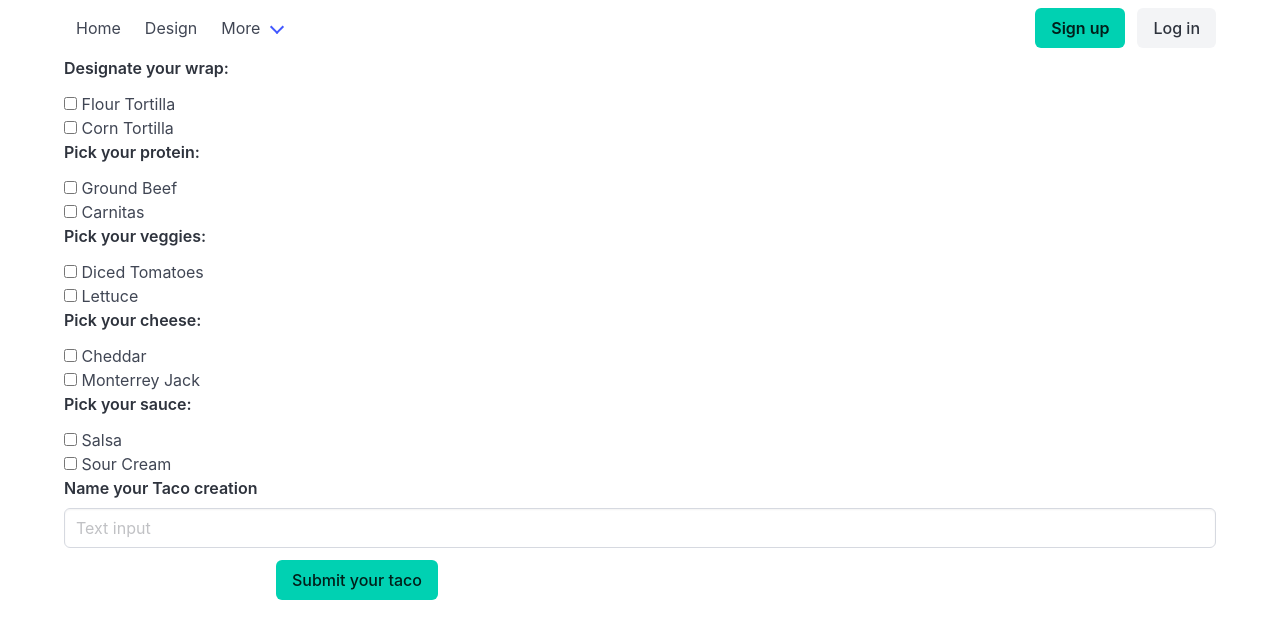
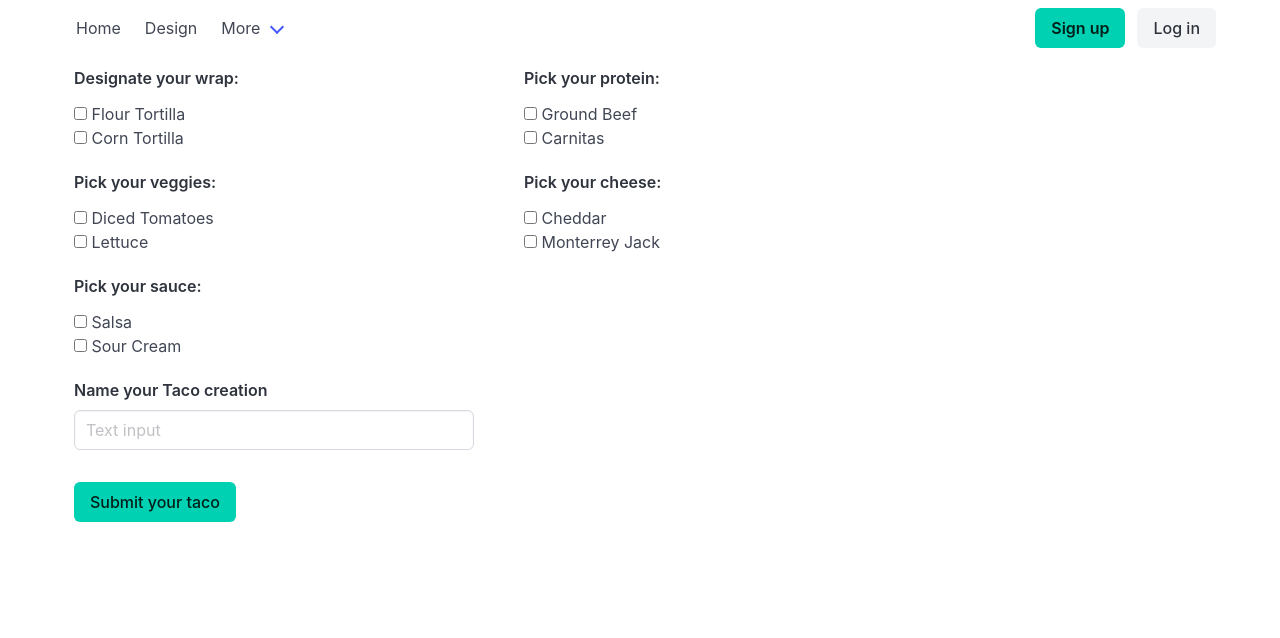
Before and after one commit to j0y0nt/tcfe, an Angular app in the folder ang-fe/: page /design in a window 1280 px wide. Shown: the top 638 px of the page. Built offline with nearby package versions, Linux system fonts and the light colour scheme.

Commit message:
Refactored data model for cleaner template.

```diff
--- a/ang-fe/src/app/design-tacos/design-tacos.component.html
+++ b/ang-fe/src/app/design-tacos/design-tacos.component.html
@@ -1,8 +1,11 @@
 <div class="container">
-    <div  style="display:flex; flex-direction: column; flex-wrap: wrap;" *ngFor="let ingredient of designService.ingredientList; index as i; even  as isEven">
-        <div class="field" *ngIf="isEven">
-            <label class="label">{{ designService.prefixMap[ingredient.type] }} {{ ingredient.type | lowercase}}:</label>
+    <div style="display: flex; flex-direction: row; flex-wrap: wrap; width: 900px; ">
+        <div style="flex: 400px; padding: 10px;" *ngFor="let groupItem of designService.ingredientByGroup; index as i;">
+            <div>
+                <div class="field">
+                    <label class="label"> {{designService.prefixMap[groupItem.type]}} {{ groupItem.type | lowercase}}:</label>
                 </div>
+                <div *ngFor="let ingredient of groupItem.ingredients; ">
                     <div class="field">
                         <label class="checkbox">
                             <input id="{{ ingredient.id }}" type="checkbox" name="ingredients" value="{{ ingredient.type }}" />
@@ -10,20 +13,21 @@
                         </label>
                     </div>
                 </div>
+            </div>
+        </div>
+    </div>
 
-    <div class="field">
+    <div class="field" style="padding: 10px;">
         <label class="label">Name your Taco creation</label>
-        <div class="control">
+        <div class="control" style="width: 400px;">
           <input class="input" type="text" placeholder="Text input">
         </div>
      </div>
 
     <div class="field is-horizontal">
-        <div class="field-label">
-          <!-- Left empty for spacing -->
-        </div>
+
         <div class="field-body">
-          <div class="field">
+          <div class="field" style="padding: 10px;">
             <div class="control">
               <button class="button is-primary">
                 Submit your taco
@@ -33,134 +37,4 @@
         </div>
     </div>
 
-    <!--
-        <div class="field is-horizontal" style="width: 500px;">
-        <div class="field-body">
-            <div class="display: flex; flex-direction : column;">
-                <div class="field">
-                    <label class="label">Designate your wrap:</label>
 </div>
-                <div class="field">
-                    <label class="checkbox">
-                        <input type="checkbox" name="ingredients" />
-                        Flour Tortilla
-                    </label>
-                </div>
-                <div class="field">
-                    <label class="checkbox">
-                        <input type="checkbox" name="ingredients" />
-                        Corn Tortilla
-                    </label>
-                </div>
-            </div>
-        </div>
-
-        <div class="field-body">
-            <div class="display: flex; flex-direction : column;">
-                <div class="field">
-                    <label class="label">Pick your protein:</label>
-                </div>
-                <div class="field">
-                    <label class="checkbox">
-                        <input type="checkbox" name="ingredients" />
-                        Ground Beef
-                    </label>
-                </div>
-                <div class="field">
-                    <label class="checkbox">
-                        <input type="checkbox" name="ingredients" />
-                        Carnitas
-                    </label>
-                </div>
-            </div>
-        </div>
-    </div>
-
-    <div class="field is-horizontal" style="width: 500px;">
-        <div class="field-body">
-            <div class="display: flex; flex-direction : column;">
-                <div class="field">
-                    <label class="label">Pick your cheese:</label>
-                </div>
-                <div class="field">
-                    <label class="checkbox">
-                        <input type="checkbox" name="ingredients" name="ingredients" />
-                        Cheddar
-                    </label>
-                </div>
-                <div class="field">
-                    <label class="checkbox">
-                        <input type="checkbox" name="ingredients" name="ingredients" />
-                        Monterrey Jack
-                    </label>
-                </div>
-            </div>
-        </div>
-
-        <div class="field-body">
-            <div class="display: flex; flex-direction : column;">
-                <div class="field">
-                    <label class="label">Pick your veggies:</label>
-                </div>
-                <div class="field">
-                    <label class="checkbox">
-                        <input type="checkbox" name="ingredients" name="ingredients" />
-                        Diced Tomatoes
-                    </label>
-                </div>
-                <div class="field">
-                    <label class="checkbox">
-                        <input type="checkbox" name="ingredients" name="ingredients" />
-                        Lettuce
-                    </label>
-                </div>
-            </div>
-        </div>
-    </div>
-
-    <div class="field" style="width: 500px;">
-        <div class="field-body">
-            <div class="display: flex; flex-direction : column;">
-                <div class="field">
-                    <label class="label">Pick your sauce:</label>
-                </div>
-                <div class="field">
-                    <label class="checkbox">
-                        <input type="checkbox" name="ingredients" name="ingredients" />
-                        Salsa
-                    </label>
-                </div>
-                <div class="field">
-                    <label class="checkbox">
-                        <input type="checkbox" name="ingredients" name="ingredients" />
-                        Sour Cream
-                    </label>
-                </div>
-            </div>
-        </div>
-    </div>
-
-    <div class="field">
-        <label class="label">Name your Taco creation</label>
-        <div class="control">
-          <input class="input" type="text" placeholder="Text input">
-        </div>
-     </div>
-
-    <div class="field is-horizontal">
-        <div class="field-label">
-
-        </div>
-        <div class="field-body">
-          <div class="field">
-            <div class="control">
-              <button class="button is-primary">
-                Submit your taco
-              </button>
-            </div>
-          </div>
-        </div>
-    </div>
-    -->
-
-</div>
--- a/ang-fe/src/app/taco-design.service.ts
+++ b/ang-fe/src/app/taco-design.service.ts
@@ -15,6 +15,77 @@ export class TacoDesignService {
     'CHEESE': 'Pick your',
     'SAUCE': 'Pick your',
   };
+
+  ingredientByGroup : any = [
+    {
+      type: 'WRAP',
+      ingredients: [{
+        id: 'FLTO',
+        name: 'Flour Tortilla',
+        type: 'WRAP'
+      },
+      {
+        id: 'COTO',
+        name: 'Corn Tortilla',
+        type: 'WRAP'
+      }]
+    },
+    {
+      type: 'PROTEIN',
+      ingredients: [ {
+        id: 'GRBF',
+        name: 'Ground Beef',
+        type: 'PROTEIN'
+      },
+      {
+        id: 'CARN',
+        name: 'Carnitas',
+        type: 'PROTEIN'
+      }]
+    },
+    {
+      type: 'VEGGIES',
+      ingredients: [{
+        id: 'TMTO',
+        name: 'Diced Tomatoes',
+        type: 'VEGGIES'
+      },
+      {
+        id: 'LETC',
+        name: 'Lettuce',
+        type: 'VEGGIES'
+      }]
+    },
+    // Cheese
+    {
+      type: 'CHEESE',
+      ingredients: [{
+        id: 'CHED',
+        name: 'Cheddar',
+        type: 'CHEESE'
+      },
+      {
+        id: 'JACK',
+        name: 'Monterrey Jack',
+        type: 'CHEESE'
+      }]
+    },
+    // Sauce
+    {
+      type: 'SAUCE',
+      ingredients: [ {
+        id: 'SLSA',
+        name: 'Salsa',
+        type: 'SAUCE'
+      },
+      {
+        id: 'SRCR',
+        name: 'Sour Cream',
+        type: 'SAUCE'
+      }]
+    }
+  ];
+
 
   ingredientList: Ingredient[] = [{
     id: 'FLTO',
```
Lines whose indentation alone changed are shown as unchanged.
